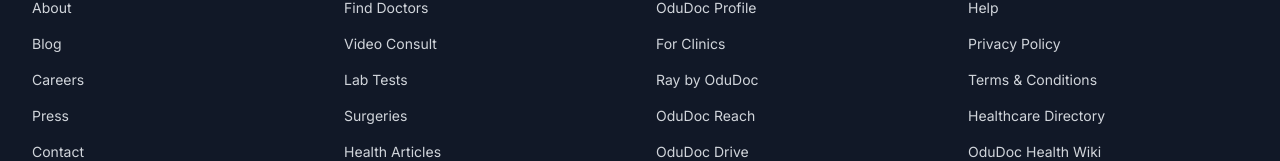
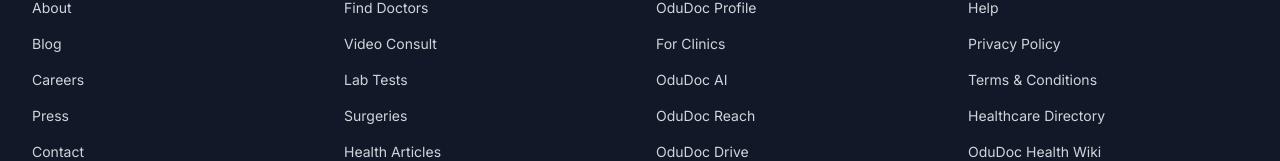
Before and after one commit to ankitbchaudhari/odudoc, a Next.js app: page /for-doctors/register/success in a window 1280 px wide. Shown: the part 1136-1297 px from the top of the page. Built offline with nearby package versions, Linux system fonts and the light colour scheme; no server answers.

Commit message:
Rename Ray by OduDoc to OduDoc AI in footer

```diff
--- a/components/Footer.tsx
+++ b/components/Footer.tsx
@@ -34,7 +34,7 @@
       links: [
         { label: "OduDoc Profile", href: "/for-doctors" },
         { label: "For Clinics", href: "/for-clinics" },
-        { label: "Ray by OduDoc", href: "/ray" },
+        { label: "OduDoc AI", href: "/ray" },
         { label: "OduDoc Reach", href: "/reach" },
         { label: "OduDoc Drive", href: "/drive" },
       ],
```
